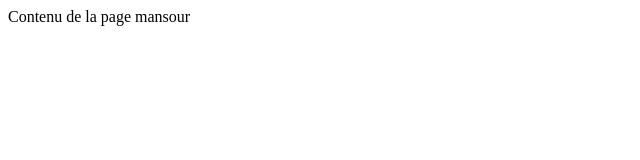
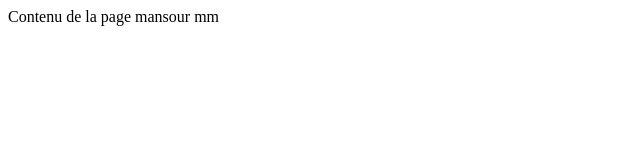
Before and after one commit to Bignou/tutogit, a plain HTML site: page index.html in a window 1280 px wide. Shown: the full height of the page, 0-640 px from the left. Drawn offline with Linux system fonts and the light colour scheme.

```diff
--- a/index.html
+++ b/index.html
@@ -4,6 +4,6 @@
 </HEAD>
 
 <BODY>
-Contenu de la page mansour
+Contenu de la page mansour  mm
 </BODY>
 </HTML>
--- a/style.css
+++ b/style.css
@@ -1 +1 @@
-ffffff
+fffff
```
Also changed, not shown: 1 other file.
